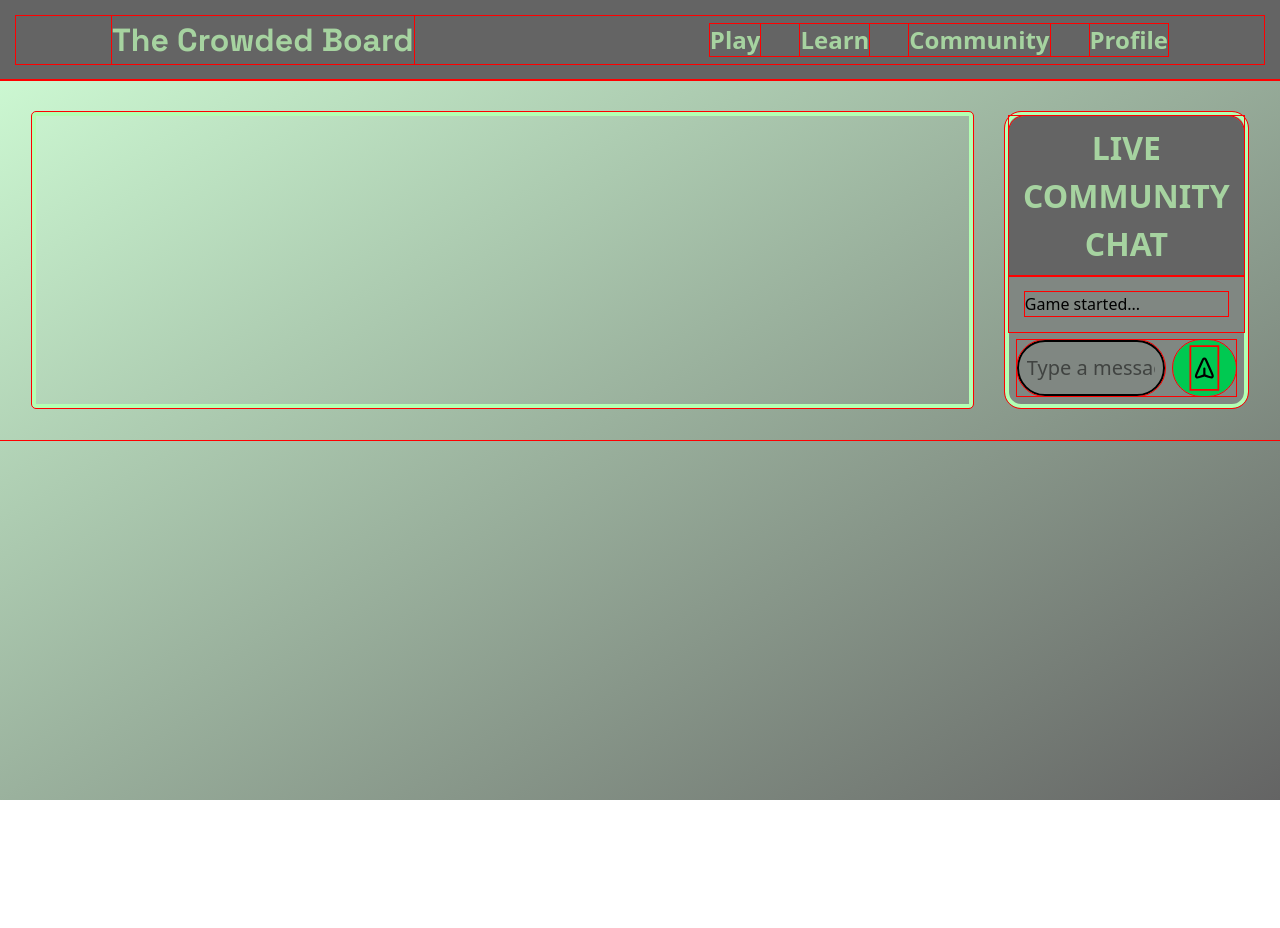
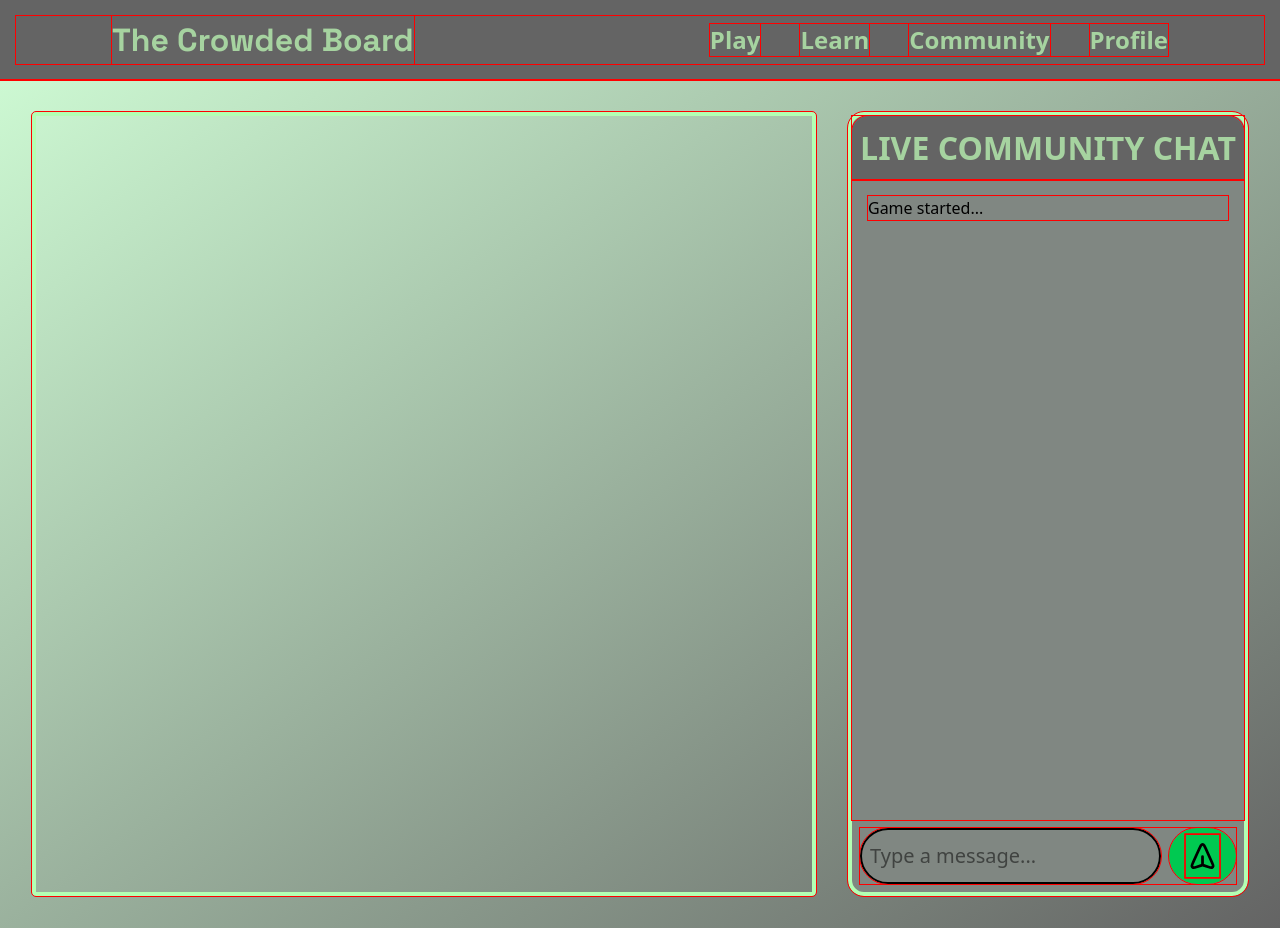
Before and after one commit to KorzLight/Online-Chess-Queue, a website built with Vite: page frontend/index.html in a window 1280 px wide. Before the commit the page ends 800 px from the top, so only its background shows below. Built offline with nearby package versions, Linux system fonts and the light colour scheme; what cm-chessboard would draw is missing.

Commit message:
add grid formatting

```diff
--- a/frontend/index.html
+++ b/frontend/index.html
@@ -23,21 +23,26 @@
                     </li>
                 </ul>
             </nav>
-            <div class="flex flex-wrap flex-col lg:flex-row p-8 gap-8 justify-center justify-items-center">
-                <div id="mainBoard" class="flex-1 w-full mx-auto max-w-7xl border-4 rounded border-(--light-green)"></div>
+            <div class="grid grid-cols-1 lg:grid-cols-[minmax(0,1fr)_400px] gap-8 p-8 max-w-7xl mx-auto items-start">
 
-                <div id="chat" class="flex flex-col w-full lg:w-1/5 border-4 rounded-2xl border-(--light-green) bg-(--gray-olive)">
-                    <div class="bg-(--storm-dust) rounded-t-2xl">
+                <div id="mainBoard" class="w-full aspect-square border-4 rounded border-(--light-green)">
+                    </div>
+
+                <div id="chat" class="flex flex-col w-full h-150 lg:h-full min-h-0 border-4 rounded-2xl border-(--light-green) bg-(--gray-olive)">
+
+                    <div class="bg-(--storm-dust) rounded-t-2xl shrink-0">
                         <p class="text-[clamp(1rem,2.5vw,2rem)] text-center text-(--celadon) font-extrabold p-2">LIVE COMMUNITY CHAT</p>
                     </div>
 
-                    <div id="messages" class="flex-1 p-4">
+                    <div id="messages" class="flex-1 p-4 overflow-y-auto">
                         <p>Game started...</p>
                     </div>
 
-                    <form id="input" class="flex my-2 mx-2 gap-2">
+                    <form id="input" class="flex my-2 mx-2 gap-2 shrink-0">
                         <input id="inputBox" name="message" type="text" placeholder="Type a message..." autocomplete="off" required class="w-full p-2 border-2 rounded-4xl text-xl" />
-                        <button type="submit" class="py-4 px-6 rounded-4xl bg-green-500 hover:bg-green-600 font-bold"><img class="w-6 h-6 scale-175" src="/send.svg" /></button>
+                        <button type="submit" class="py-4 px-6 rounded-4xl bg-green-500 hover:bg-green-600 font-bold">
+                            <img class="w-6 h-6 scale-175" src="/send.svg" />
+                        </button>
                     </form>
                 </div>
             </div>
--- a/package.json
+++ b/package.json
@@ -2,7 +2,7 @@
     "name": "online-chess-queue",
     "version": "1.0.0",
     "description": "**Project Goal:**\r Create an online chess platform where a single player at a time plays against an AI (Stockfish), while other users watch in real-time. Each game affects the AI's difficulty dynamically.",
-    "main": "index.js",
+    "main": "server.js",
     "scripts": {
         "start": "node server.js"
     },
```
